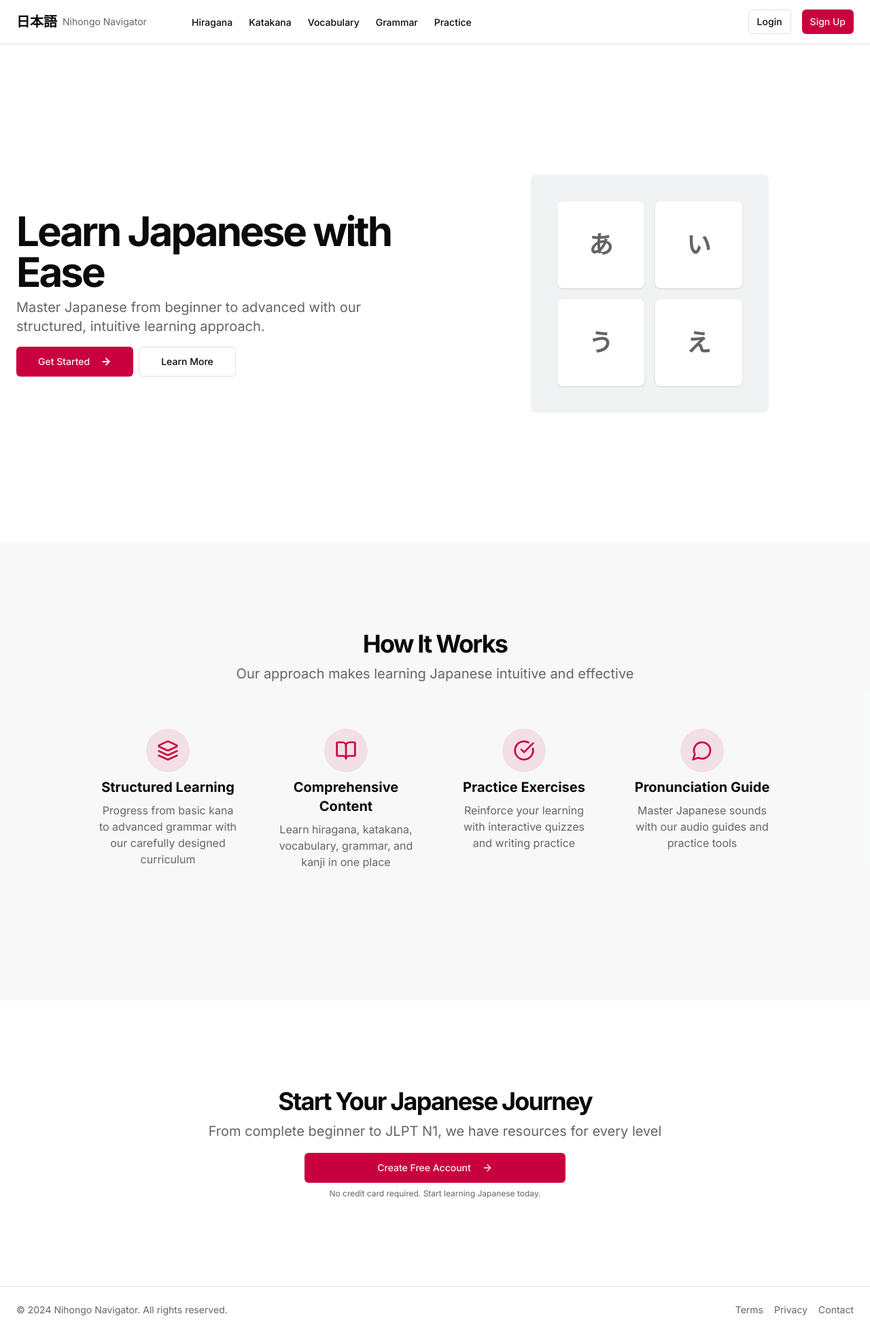
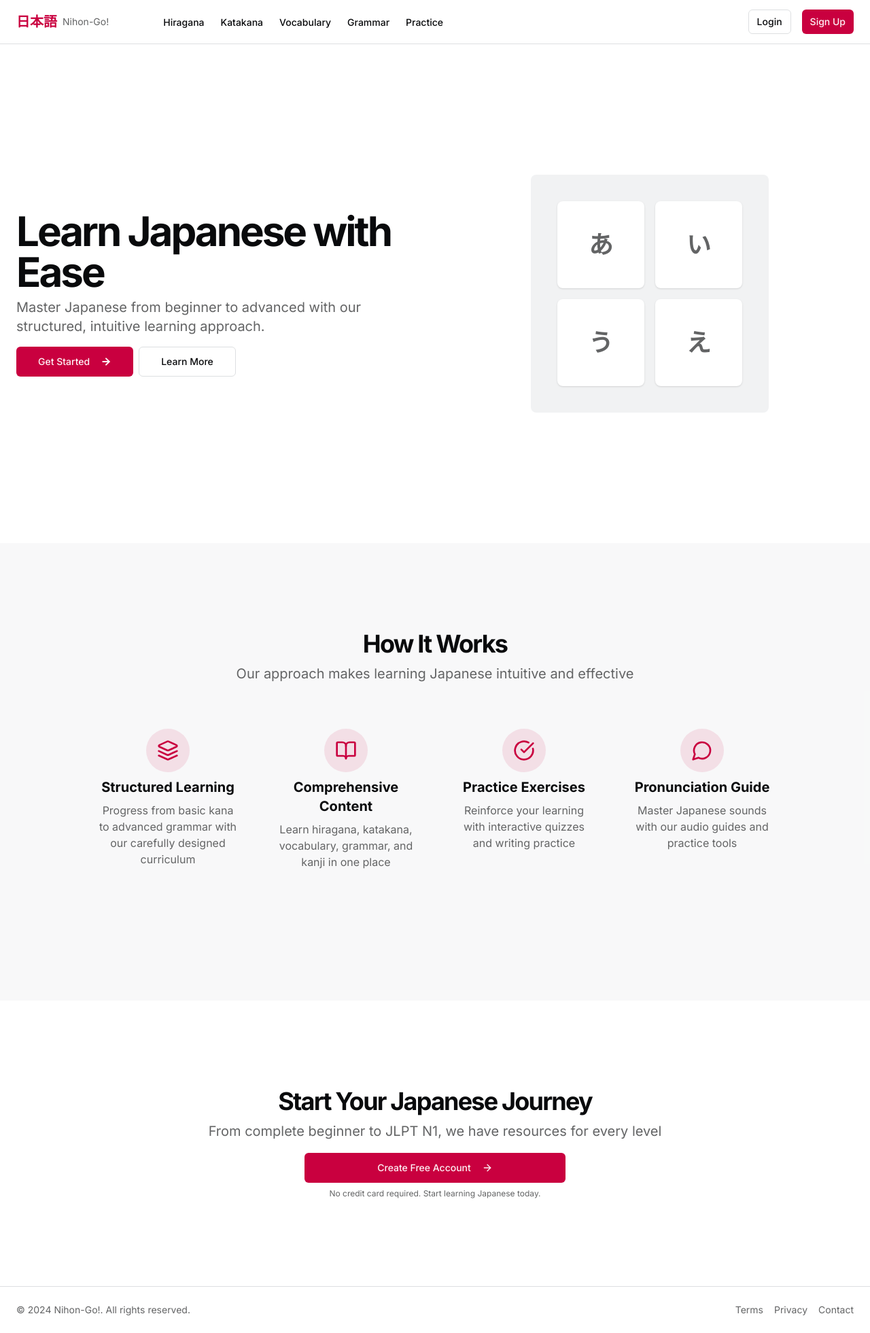
Before and after one commit to ThunderXBlitZ/Nihon-go, a Next.js app: page / in a window 1280 px wide. Shown: the whole page at 68% size. Built offline with nearby package versions, Linux system fonts and the light colour scheme.

Commit message:
touchup styling

```diff
--- a/app/layout.tsx
+++ b/app/layout.tsx
@@ -6,8 +6,8 @@ import "./globals.css";
 const inter = Inter({ subsets: ["latin"] });
 
 export const metadata: Metadata = {
-  title: "Nihongo Navigator - Learn Japanese with Ease",
-  description: "A clean, minimalistic app for learning Japanese from beginner to advanced levels",
+  title: "Nihon-Go! - Learn Japanese quickly, using AI!",
+  description: "A clean, minimalistic AI app for learning Japanese from beginner to advanced levels",
   generator: "v0.app",
 };
 
--- a/app/page.tsx
+++ b/app/page.tsx
@@ -11,8 +11,8 @@ export default function Home() {
         <div className="container px-4 md:px-6 flex h-16 items-center">
           <div className="mr-4 flex">
             <Link href="/" className="flex items-center space-x-2">
-              <span className="text-xl font-bold">日本語</span>
-              <span className="text-sm text-muted-foreground">Nihongo Navigator</span>
+              <span className="text-xl font-bold" style={{ color: 'var(--ring)' }}>日本語</span>
+              <span className="text-sm text-muted-foreground">Nihon-Go!</span>
             </Link>
           </div>
           <nav className="hidden flex-1 justify-center md:flex">
@@ -196,7 +196,7 @@ export default function Home() {
       <footer className="w-full border-t py-6">
         <div className="container px-4 md:px-6 flex flex-col items-center justify-between gap-4 md:flex-row">
           <p className="text-sm text-muted-foreground">
-            © 2024 Nihongo Navigator. All rights reserved.
+            © 2024 Nihon-Go!. All rights reserved.
           </p>
           <nav className="flex gap-4">
             <Link href="/terms" className="text-sm text-muted-foreground hover:underline">
```
